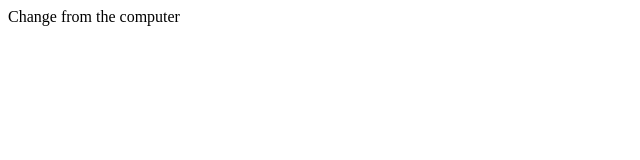
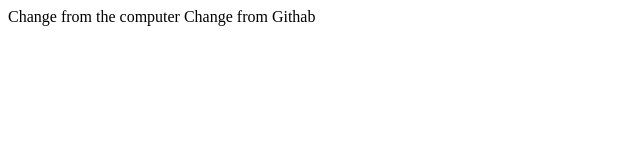
Before and after one commit to Rachelyto/test, a plain HTML site: page index.html in a window 1280 px wide. Shown: the whole page, without its empty margins (0-640 px from the left). Drawn offline with Linux system fonts and the light colour scheme.

Commit message:
Add text 'Change from Githab' to index.html

```diff
--- a/index.html
+++ b/index.html
@@ -7,5 +7,6 @@
 </head>
 <body>
     Change from the computer
+    Change from Githab
 </body>
 </html>
```
